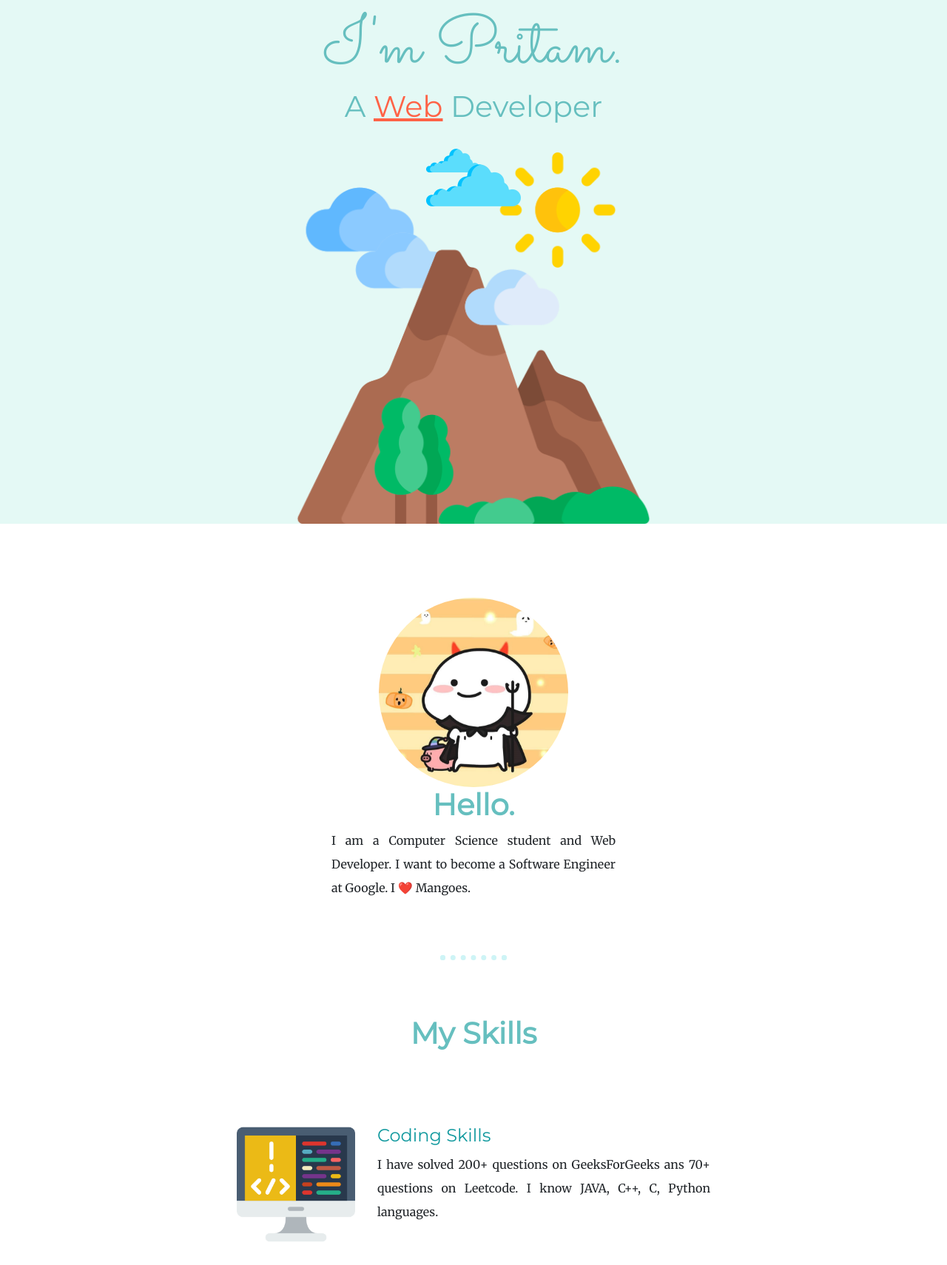
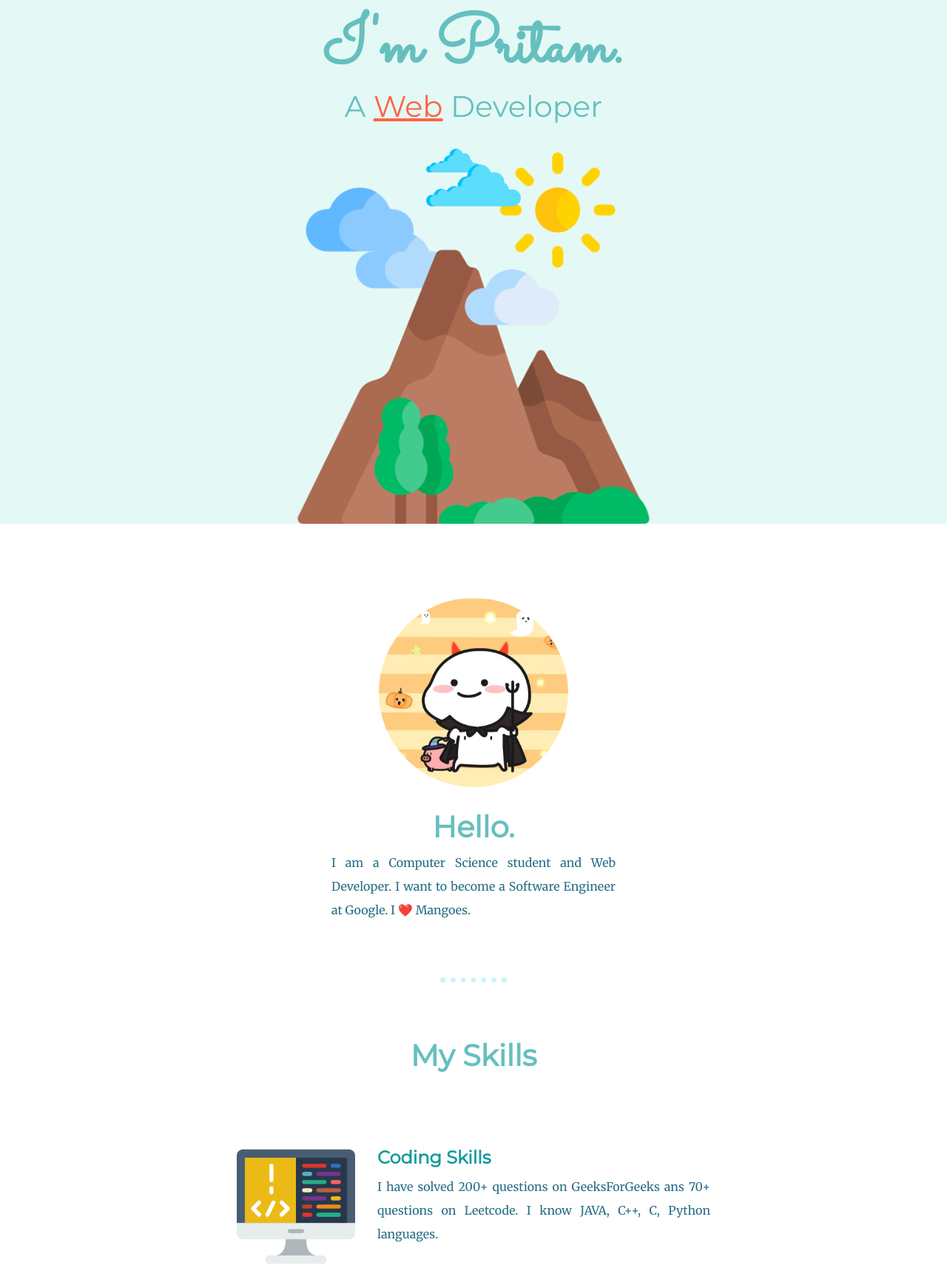
Before and after one commit to Pritam8968/CSS-My-Personal-Site, a plain HTML site: page index.html in a window 1280 px wide. Shown: the part 197-1907 px from the top of the page at 74% size. Drawn offline with nearby package versions, Linux system fonts and the light colour scheme.

Commit message:
Added semantics and fixed some weight issues.

```diff
--- a/css/styles.css
+++ b/css/styles.css
@@ -1,9 +1,10 @@
 body {
+	color: #256d85;
 	font-family: "Merriweather", serif;
 	margin: 0;
 	text-align: center;
 }
-
+/* Header styles */
 .top-container h2 {
 	font-weight: normal;
 }
@@ -27,13 +28,14 @@ h1 {
 	color: #66bfbf;
 	font-family: "Sacramento", cursive;
 	font-size: 5.625rem; /* 90px */
+	font-weight: 800;
 	margin: 15px auto 0;
 }
 h2 {
 	color: #66bfbf;
 	font-family: "Montserrat", sans-serif;
+	font-size: 2.5rem;
 	font-weight: 600;
-	font-size: 2.5rem;
 }
 .web {
 	color: tomato;
@@ -53,6 +55,7 @@ h3 {
 	color: #11999e;
 	font-family: "Montserrat", sans-serif;
 	font-size: 1.5rem;
+	font-weight: 600;
 }
 a {
 	color: #11999e;
@@ -73,11 +76,12 @@ hr {
 	margin: 75px auto;
 	width: 7%;
 }
-
+/* main styling */
 .middle-container {
 	padding: 100px 0;
 }
 .profile-picture {
+	margin-bottom: 30px;
 	width: 20%;
 }
 .intro {
@@ -125,6 +129,7 @@ hr {
 	font-size: 25px;
 	position: relative;
 }
+/* button styles */
 .btn {
 	background: #11cdd4;
 	background-image: -webkit-linear-gradient(top, #11cdd4, #11999e);
@@ -152,6 +157,7 @@ hr {
 	text-decoration: none;
 }
 
+/* footer style */
 .bottom-container {
 	background-color: #66bfbf;
 	padding: 50px 0 20px;
@@ -163,6 +169,7 @@ hr {
 	padding: 20px 0;
 }
 
+/* animations */
 @keyframes floating {
 	from {
 		top: 0;
@@ -199,7 +206,7 @@ hr {
 		transform: translateX(-100%);
 	}
 }
-
+/* Media Queries */
 @media screen and (min-width: 481px) and (max-width: 768px) {
 	body {
 		font-size: 14px;
@@ -231,7 +238,7 @@ hr {
 	h3 {
 		font-size: 0.87rem;
 	}
-	.bird{
+	.bird {
 		width: 15%;
 	}
 	.intro,
--- a/index.html
+++ b/index.html
@@ -27,17 +27,17 @@
 	</head>
 	<body>
 		<!-- Top container -->
-		<div class="top-container container-fluid">
+		<header class="top-container container-fluid">
 			<img class="top-cloud" src="images/cloud_1.png" alt="cloud-img" width="200" />
 			<img class="bird" src="images/bird.gif" alt="flying bird" />
 			<h1>I'm Pritam.</h1>
 			<h2>A <span class="web">Web</span> Developer</h2>
 			<img class="bottom-cloud" src="images/cloud_2.png" alt="cloud-img" width="200" />
 			<img class="mountain" src="images/mountain_1.png" alt="mountain-img" />
-		</div>
+		</header>
 
 		<!-- Middle container -->
-		<div class="middle-container container-fluid">
+		<main class="middle-container container-fluid">
 			<div class="profile">
 				<img class="profile-picture" src="images/quby_halloween.jpg" alt="quby-halloween" width="200" />
 				<h2>Hello.</h2>
@@ -76,10 +76,10 @@
 				</p>
 				<a class="btn" href="mailto:pritamsarkar9883@gmail.com">CONTACT ME</a>
 			</div>
-		</div>
+		</main>
 
 		<!-- Bottom container -->
-		<div class="bottom-container container-fluid">
+		<footer class="bottom-container container-fluid">
 			<a class="footer-link" href="https://www.linkedin.com/in/pritam-sarkar-9b1b29225/"
 				><i class="fa-brands fa-linkedin"></i> LinkedIn
 			</a>
@@ -88,7 +88,7 @@
 			</a>
 			<a class="footer-link" href="https://t.me/Pritam8968"><i class="fa-brands fa-telegram"></i> Telegram</a>
 			<p class="copyright">© 2022 Pritam Sarkar.</p>
-		</div>
+		</footer>
 
 		<!-- Bootstrap script link -->
 		<script
```
Also changed, not shown: 1 other file.
